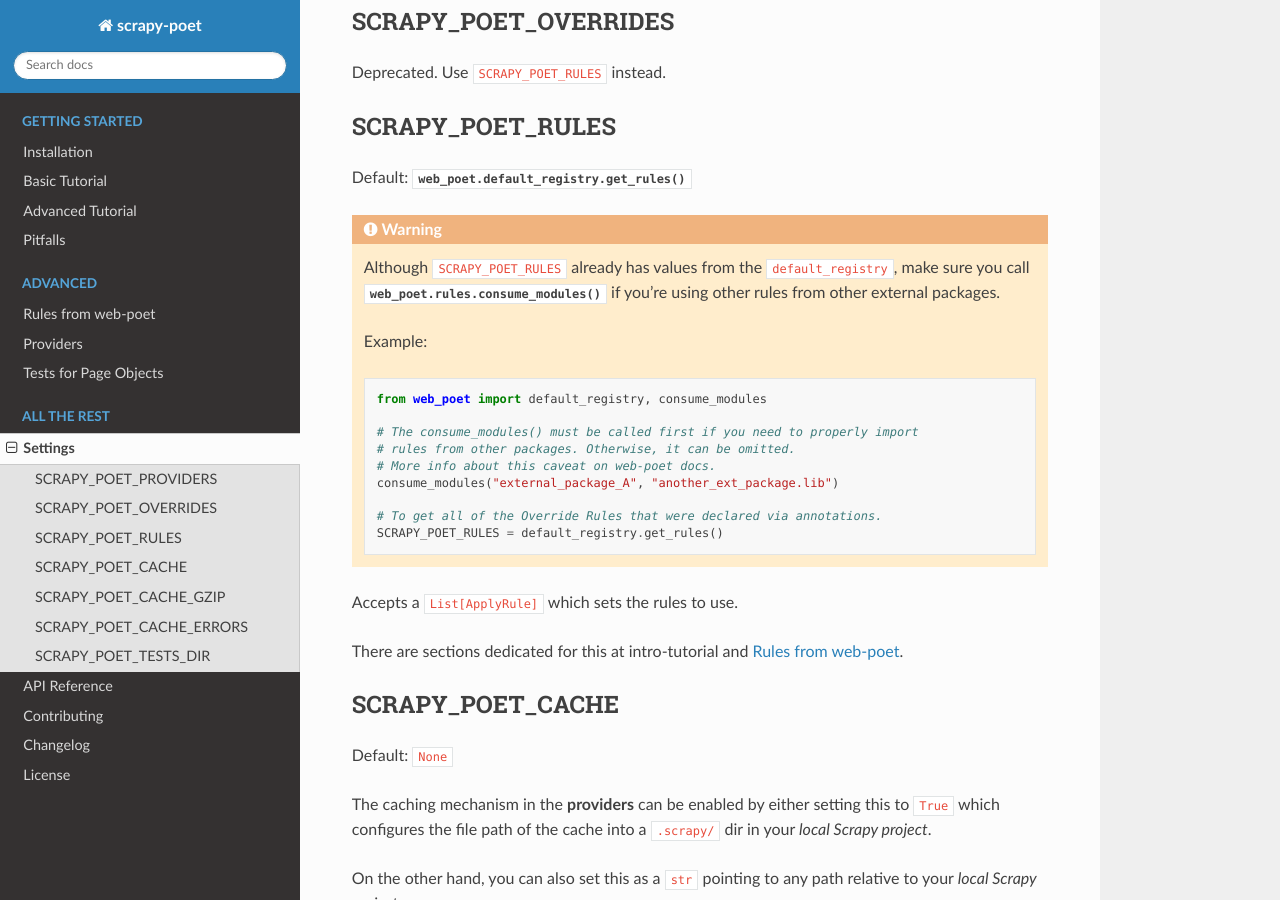
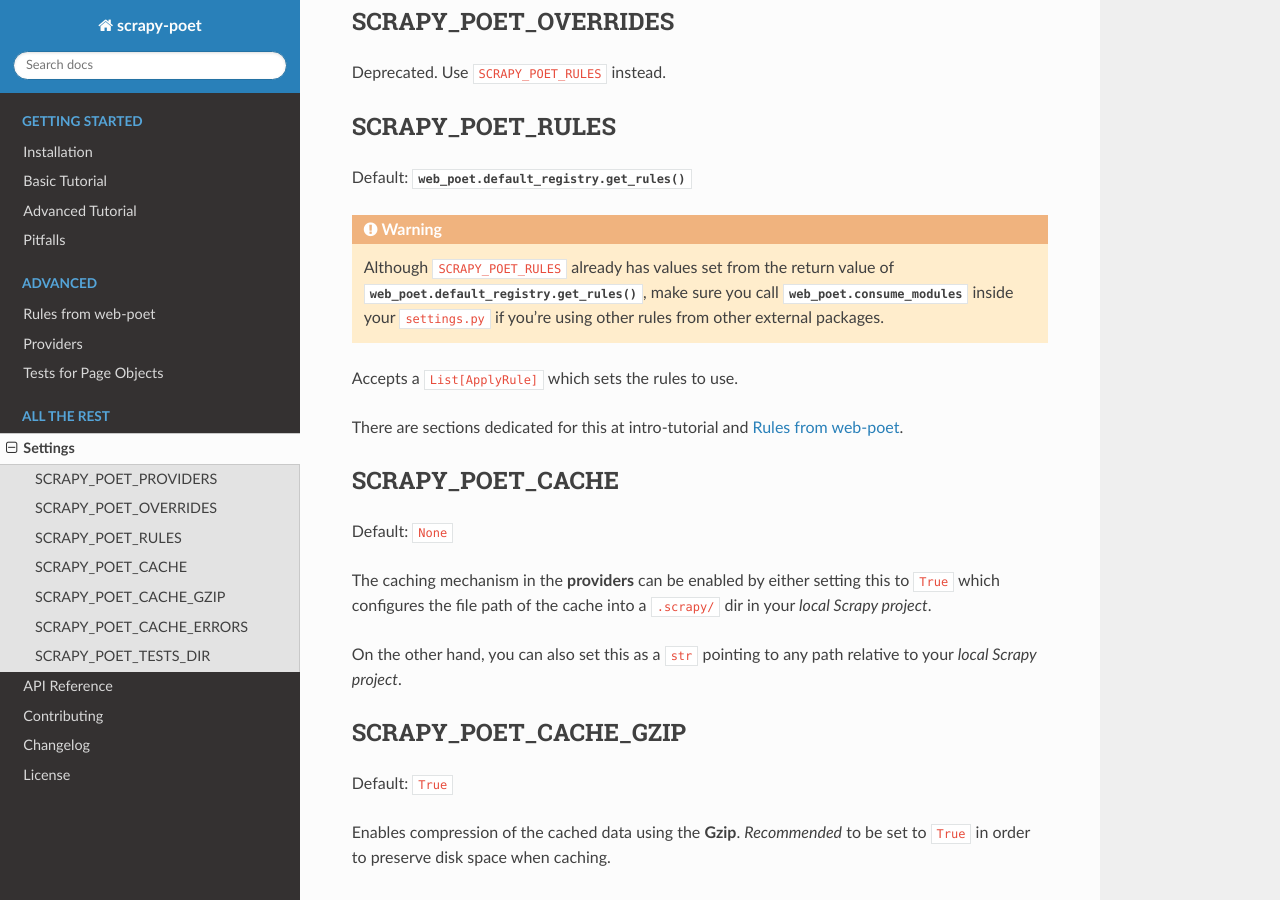
Before and after one commit to scrapinghub/scrapy-poet, a Sphinx documentation site: the page built from docs/settings.rst, in a window 1280 px wide and 900 px high, scrolled down 429 px. Built offline with Sphinx 7.4.7 and the Read the Docs theme 2.0.0, drawn with Linux system fonts in a browser that asks for light colours; the version number could not be read and is left out.

Commit message:
avoid recommending to redefine the SCRAPY_POET_RULES value

```diff
--- a/docs/settings.rst
+++ b/docs/settings.rst
@@ -26,28 +26,15 @@ Deprecated. Use ``SCRAPY_POET_RULES`` instead.
 SCRAPY_POET_RULES
 -----------------
 
-Default: :meth:`web_poet.default_registry.get_rules()`
+Default: :meth:`web_poet.default_registry.get_rules()
+<web_poet.rules.RulesRegistry.get_rules>`
 
 .. warning::
 
-    Although ``SCRAPY_POET_RULES`` already has values from the ``default_registry``,
-    make sure you call :func:`web_poet.rules.consume_modules` if you're using
-    other rules from other external packages.
-
-    Example:
-
-    .. code-block:: python
-
-        from web_poet import default_registry, consume_modules
-
-        # The consume_modules() must be called first if you need to properly import
-        # rules from other packages. Otherwise, it can be omitted.
-        # More info about this caveat on web-poet docs.
-        consume_modules("external_package_A", "another_ext_package.lib")
-
-        # To get all of the Override Rules that were declared via annotations.
-        SCRAPY_POET_RULES = default_registry.get_rules()
-
+    Although ``SCRAPY_POET_RULES`` already has values set from the return value of
+    :meth:`web_poet.default_registry.get_rules() <web_poet.rules.RulesRegistry.get_rules>`,
+    make sure you call :func:`web_poet.consume_modules <web_poet.rules.consume_modules>`
+    inside your ``settings.py`` if you're using other rules from other external packages.
 
 Accepts a ``List[ApplyRule]`` which sets the rules to use.
 
```
Also changed, not shown: docs/intro/basic-tutorial.rst (+6 -5 lines), docs/rules-from-web-poet.rst (+6 -8 lines).
